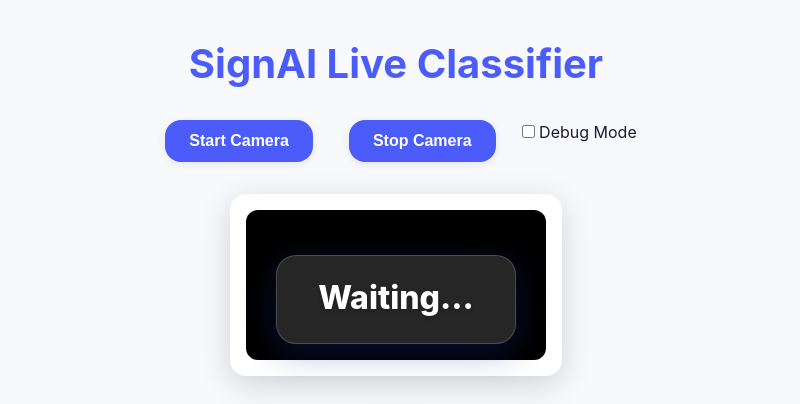
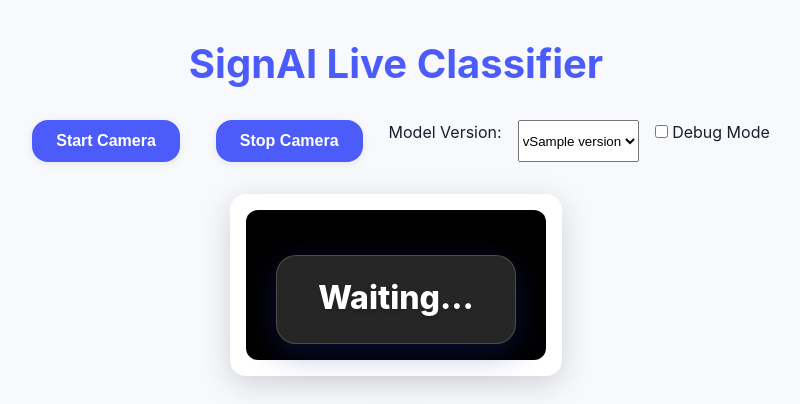
Before and after one commit to Stefanos0710/SignAI, a Flask app: template product_webside/templates/index.html in a window 1280 px wide. Shown: the top 404 px of the page, without its empty margins (244-1044 px from the left). Run offline with Flask 2, Linux system fonts and the light colour scheme; the template is opened without the code that fills it: most values are stand-ins (such as "Sample title", 1, 10 or a date in 2020).

Commit message:
Implement model version selection in the web interface: add dropdown for model versions in index.html, update JavaScript to send selected version in prediction requests, and modify app.py to handle model version loading.

```diff
--- a/SignAlphaSet/website/app.py
+++ b/SignAlphaSet/website/app.py
@@ -1,6 +1,7 @@
 import os
 import json
 import base64
+import re
 import numpy as np
 import cv2
 
@@ -19,7 +20,7 @@ app = Flask(__name__)
 # 1. ROBUST PATH SETUP
 # -------------------------------------------------------------
 BASE_DIR = os.path.dirname(os.path.abspath(__file__))
-MODEL_PATH = os.path.join(BASE_DIR, '..', 'models', 'signalphaset_v2.keras')
+MODELS_DIR = os.path.join(BASE_DIR, '..', 'models')
 
 # Path to the raw dataset to get class names
 DATASET_DIR = os.path.join(BASE_DIR, '..', 'data', 'SignAlphaSet', 'SignAlphaSet')
@@ -30,20 +31,62 @@ PICTURES_DIR = os.path.join(BASE_DIR, 'pic')
 logging.basicConfig(level=logging.INFO)
 logging.info("="*50)
 logging.info(f"Starting App")
-logging.info(f"Model Path: {MODEL_PATH}")
+logging.info(f"Models Dir: {MODELS_DIR}")
+
+NUM_LANDMARKS = 21
+COORD_DIMS = 3
+BASE_KEYPOINT_FEATURES = NUM_LANDMARKS * COORD_DIMS
+
+
+def discover_model_versions(models_dir):
+    version_pattern = re.compile(r"signalphaset_v(\d+)\.keras$")
+    versions = []
+
+    if not os.path.isdir(models_dir):
+        return versions
+
+    for name in os.listdir(models_dir):
+        match = version_pattern.match(name)
+        if match:
+            versions.append(int(match.group(1)))
+
+    return sorted(versions)
+
+
+def get_model_path_by_version(model_version):
+    return os.path.join(MODELS_DIR, f"signalphaset_v{model_version}.keras")
 
 # -------------------------------------------------------------
 # 2. LOAD RESOURCES & LABELS
 # -------------------------------------------------------------
-model = None
-if os.path.exists(MODEL_PATH):
+AVAILABLE_MODEL_VERSIONS = discover_model_versions(MODELS_DIR)
+DEFAULT_MODEL_VERSION = AVAILABLE_MODEL_VERSIONS[-1] if AVAILABLE_MODEL_VERSIONS else None
+model_cache = {}
+
+
+def load_model_for_version(model_version):
+    if model_version in model_cache:
+        logging.info(f"Using cached model v{model_version}: {get_model_path_by_version(model_version)}")
+        return model_cache[model_version]
+
+    model_path = get_model_path_by_version(model_version)
+    if not os.path.exists(model_path):
+        raise FileNotFoundError(f"Model v{model_version} not found at {model_path}")
+
+    loaded_model = tf.keras.models.load_model(model_path)
+    model_cache[model_version] = loaded_model
+    logging.info(f"Loaded model v{model_version} from disk: {model_path}")
+    return loaded_model
+
+
+if DEFAULT_MODEL_VERSION is not None:
     try:
-        model = tf.keras.models.load_model(MODEL_PATH)
-        logging.info("Model loaded.")
+        load_model_for_version(DEFAULT_MODEL_VERSION)
+        logging.info(f"Default model loaded (v{DEFAULT_MODEL_VERSION}).")
     except Exception as e:
-        logging.error(f"Could not load model: {e}")
+        logging.error(f"Could not load default model v{DEFAULT_MODEL_VERSION}: {e}")
 else:
-    logging.critical(f"Model file NOT found at {MODEL_PATH}")
+    logging.critical(f"No model versions found in {MODELS_DIR}")
 
 # load and map class labels from dataset folder
 idx_to_label = {}
@@ -129,7 +172,77 @@ def normalize_keypoints(keypoints):
     normalized_keypoints = keypoints / scale
     return normalized_keypoints, scale
 
-def preprocess_keypoints(image, debug=False):
+
+def calculate_extra_features(keypoints):
+    thumb_tip = keypoints[4]
+    index_tip = keypoints[8]
+    index_dip = keypoints[7]
+    middle_tip = keypoints[12]
+    middle_dip = keypoints[11]
+    ring_tip = keypoints[16]
+    ring_dip = keypoints[15]
+    ring_pip = keypoints[14]
+    pinky_dip = keypoints[19]
+    pinky_pip = keypoints[18]
+    middle_pip = keypoints[10]
+    index_pip = keypoints[6]
+
+    features = [
+        np.linalg.norm(index_tip - middle_tip),
+        np.linalg.norm(middle_tip - ring_tip),
+        np.linalg.norm(thumb_tip - index_dip),
+        np.linalg.norm(thumb_tip - index_pip),
+        np.linalg.norm(thumb_tip - middle_dip),
+        np.linalg.norm(thumb_tip - middle_pip),
+        np.linalg.norm(thumb_tip - ring_dip),
+        np.linalg.norm(thumb_tip - ring_pip),
+        np.linalg.norm(thumb_tip - pinky_dip),
+        np.linalg.norm(thumb_tip - pinky_pip),
+    ]
+
+    wrist = keypoints[0]
+    middle_finger_tip = keypoints[12]
+    scale = np.linalg.norm(middle_finger_tip - wrist)
+    if scale < 1e-8:
+        scale = 1.0
+
+    return np.asarray([f / scale for f in features], dtype=np.float32)
+
+
+def adapt_features_for_model(normalized_keypoints, model):
+    model_input_shape = model.input_shape
+    if isinstance(model_input_shape, list):
+        model_input_shape = model_input_shape[0]
+
+    keypoints_3d = np.asarray(normalized_keypoints, dtype=np.float32)
+    flat_63 = keypoints_3d.reshape(-1)
+    extra_features = calculate_extra_features(keypoints_3d)
+    flat_73 = np.concatenate([flat_63, extra_features], axis=0).astype(np.float32)
+
+    if len(model_input_shape) == 3:
+        if model_input_shape[1:] != (NUM_LANDMARKS, COORD_DIMS):
+            raise ValueError(f"Unsupported 3D model input shape: {model_input_shape}")
+        return np.expand_dims(keypoints_3d, axis=0)
+
+    if len(model_input_shape) == 2:
+        expected_features = model_input_shape[1]
+        if expected_features is None:
+            raise ValueError("Model expects dynamic 2D feature size; not supported for live input.")
+
+        if expected_features == BASE_KEYPOINT_FEATURES:
+            features = flat_63
+        elif expected_features == flat_73.shape[0]:
+            features = flat_73
+        elif expected_features < flat_73.shape[0]:
+            features = flat_73[:expected_features]
+        else:
+            features = np.pad(flat_73, (0, expected_features - flat_73.shape[0]), mode="constant")
+
+        return np.expand_dims(features.astype(np.float32), axis=0)
+
+    raise ValueError(f"Unsupported model input rank for shape: {model_input_shape}")
+
+def preprocess_keypoints(image, model, debug=False):
     # 1. Extract keypoints
     if debug:
         pass
@@ -145,8 +258,8 @@ def preprocess_keypoints(image, debug=False):
     # 3. Normalize keypoints
     normalized_keypoints, scale = normalize_keypoints(centered_keypoints)
 
-    # 4. Reshape for model input
-    input_data = np.expand_dims(normalized_keypoints, axis=0)
+    # 4. Adapt features to selected model input
+    input_data = adapt_features_for_model(normalized_keypoints, model)
 
     extra_info = {
         'handedness': hand_info,
@@ -164,7 +277,12 @@ def preprocess_keypoints(image, debug=False):
 @app.route('/')
 def home():
     labels = list(idx_to_label.values())
-    return render_template('index.html', labels=labels)
+    return render_template(
+        'index.html',
+        labels=labels,
+        model_versions=AVAILABLE_MODEL_VERSIONS,
+        default_model_version=DEFAULT_MODEL_VERSION,
+    )
 
 @app.route('/dataset_img/<label>')
 def dataset_img(label):
@@ -180,12 +298,30 @@ import time
 @app.route('/predict', methods=['POST'])
 def predict():
     start_time = time.time()
-    if model is None:
-        return jsonify({'error': 'Model not loaded', 'prediction': 'Error'}), 500
 
     data = request.json
     if 'image' not in data:
         return jsonify({'error': 'No image received'}), 400
+
+    model_version = data.get('model_version', DEFAULT_MODEL_VERSION)
+    try:
+        model_version = int(model_version)
+    except (TypeError, ValueError):
+        return jsonify({'error': 'Invalid model_version'}), 400
+
+    if model_version not in AVAILABLE_MODEL_VERSIONS:
+        return jsonify({
+            'error': f'Model version v{model_version} not available',
+            'available_versions': AVAILABLE_MODEL_VERSIONS,
+        }), 400
+
+    try:
+        model = load_model_for_version(model_version)
+    except Exception as e:
+        logging.error(f"Could not load model v{model_version}: {e}")
+        return jsonify({'error': f'Model v{model_version} could not be loaded'}), 500
+
+    model_path = get_model_path_by_version(model_version)
 
     debug_mode = data.get('debug', False)
 
@@ -200,7 +336,7 @@ def predict():
 
         # 2. Preprocessing
         prep_start = time.time()
-        input_data, raw_kps, norm_kps, extra_info = preprocess_keypoints(image, debug=debug_mode)
+        input_data, raw_kps, norm_kps, extra_info = preprocess_keypoints(image, model, debug=debug_mode)
         prep_time = (time.time() - prep_start) * 1000
 
         if input_data is None:
@@ -219,7 +355,8 @@ def predict():
 
         response = {
             'prediction': predicted_label,
-            'confidence': confidence
+            'confidence': confidence,
+            'model_version': model_version,
         }
 
         if debug_mode:
@@ -242,7 +379,8 @@ def predict():
             response['meta'] = {
                 'handedness': f"{h_label} ({h_score*100:.1f}%)",
                 'scale': f"{extra_info['scale_factor']:.4f}",
-                'input_shape': str(extra_info['input_shape'])
+                'input_shape': str(extra_info['input_shape']),
+                'model_path': model_path,
             }
 
             response['timing'] = {
--- a/SignAlphaSet/website/static/main.js
+++ b/SignAlphaSet/website/static/main.js
@@ -14,6 +14,7 @@ const handCutout = document.getElementById('hand-cutout');
 const timingStats = document.getElementById('timing-stats');
 const metaStats = document.getElementById('meta-stats');
 const top5List = document.getElementById('top5-list');
+const modelVersionSelect = document.getElementById('model-version');
 
 let intervalId = null;
 let isProcessing = false;
@@ -167,7 +168,8 @@ function processFrame() {
     // Prepare payload
     const payload = {
         image: dataURL,
-        debug: debugMode
+        debug: debugMode,
+        model_version: modelVersionSelect ? modelVersionSelect.value : null
     };
 
     fetch('/predict', {
@@ -179,8 +181,12 @@ function processFrame() {
     .then(data => {
         if (data.error) {
             console.error(data.error);
+            if (statusDiv) statusDiv.innerText = `Error: ${data.error}`;
         } else {
             resultDiv.innerText = data.prediction;
+            if (statusDiv && data.model_version !== undefined) {
+                statusDiv.innerText = `Using model v${data.model_version}`;
+            }
             // Color code confidence
             const confPercent = Math.round(data.confidence * 100);
             confDiv.innerText = `Confidence: ${confPercent}%`;
--- a/SignAlphaSet/website/templates/index.html
+++ b/SignAlphaSet/website/templates/index.html
@@ -12,6 +12,12 @@
     <div class="controls">
         <button onclick="startCamera()">Start Camera</button>
         <button onclick="stopCamera()">Stop Camera</button>
+        <label for="model-version">Model Version:</label>
+        <select id="model-version">
+            {% for version in model_versions %}
+            <option value="{{ version }}" {% if version == default_model_version %}selected{% endif %}>v{{ version }}</option>
+            {% endfor %}
+        </select>
         <label class="toggle-switch">
             <input type="checkbox" id="debug-toggle" onchange="toggleDebug()">
             <span class="slider"></span>
```
Also changed, not shown: SignAlphaSet/models/signalphaset_label_map_v3.json (added, +28 -0 lines), SignAlphaSet/models/signalphaset_training_curves_v3.png (added), 1 other file.
